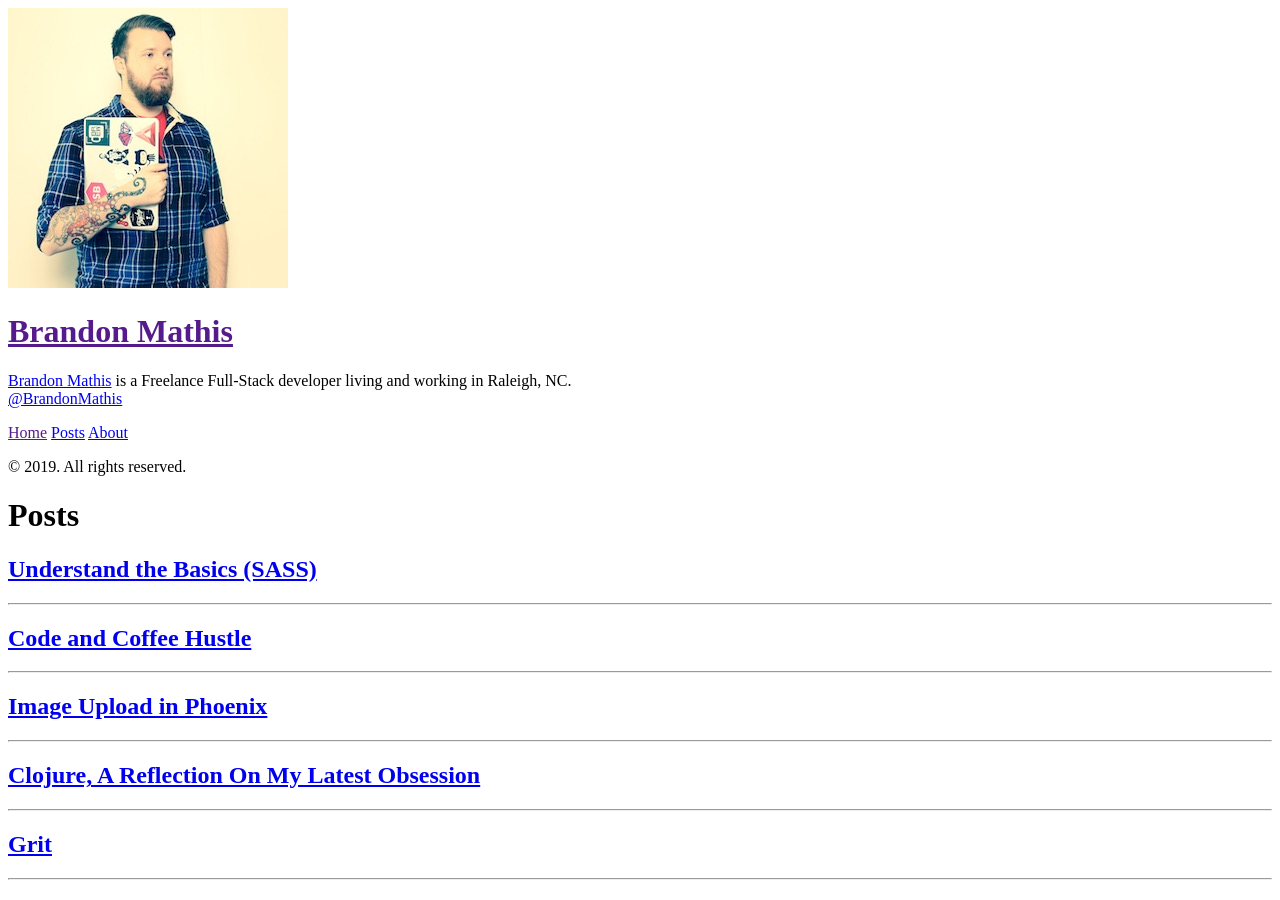
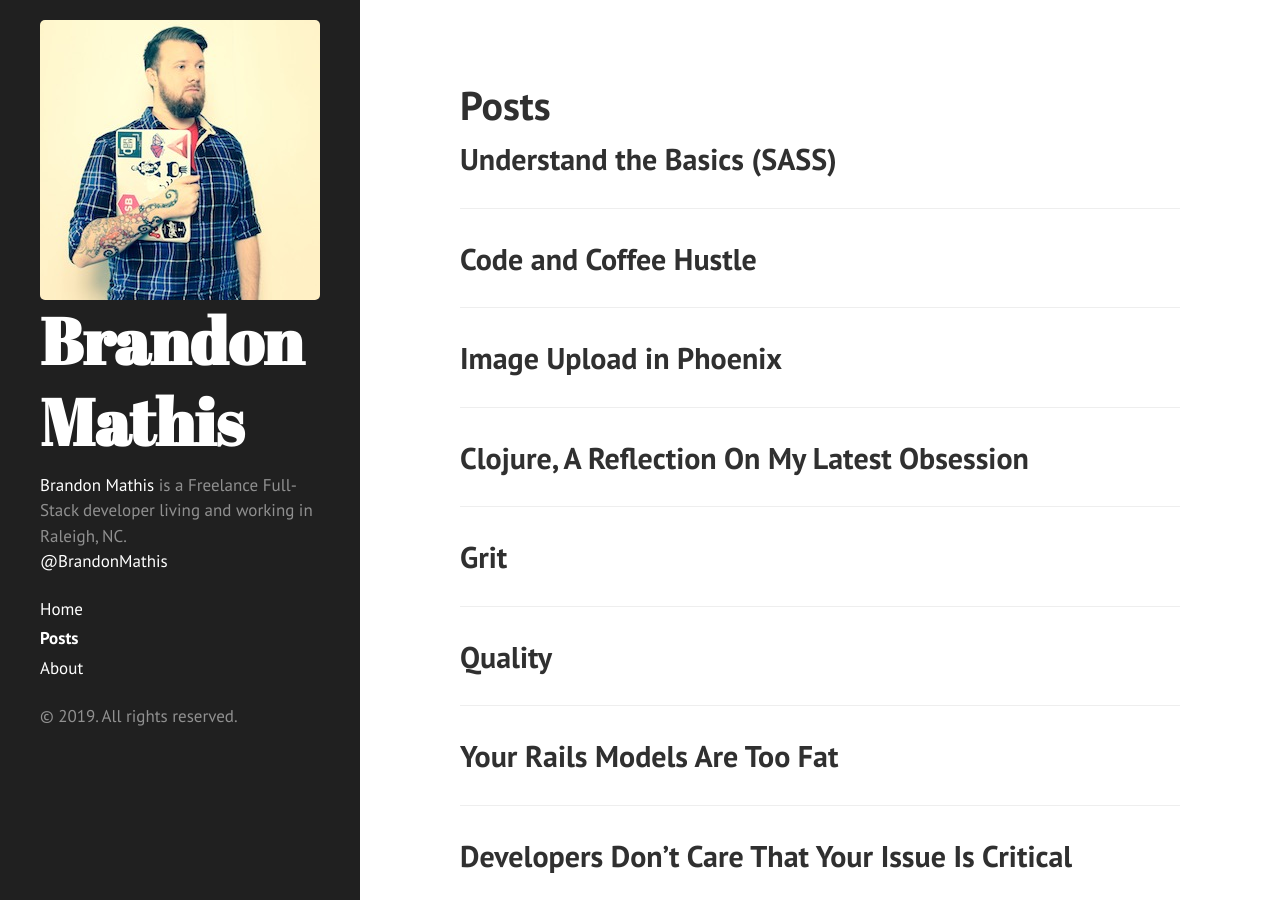
Before and after one commit to BrandonMathis/brandonmathis.github.com, a Jekyll site: the page built from posts.md, in a window 1280 px wide and 900 px high. Built offline with Jekyll 4.4.1, drawn with Linux system fonts in a browser that asks for light colours.

Commit message:
Link styles

```diff
--- a/_includes/head.html
+++ b/_includes/head.html
@@ -15,10 +15,10 @@
   </title>
 
   <!-- CSS -->
-  <link rel="stylesheet" href="{{ site.baseurl }}public/css/poole.css">
-  <link rel="stylesheet" href="{{ site.baseurl }}public/css/syntax.css">
-  <link rel="stylesheet" href="{{ site.baseurl }}public/css/hyde.css">
-  <link rel="stylesheet" href="{{ site.baseurl }}public/css/custom.css">
+  <link rel="stylesheet" href="/public/css/poole.css">
+  <link rel="stylesheet" href="/public/css/syntax.css">
+  <link rel="stylesheet" href="/public/css/hyde.css">
+  <link rel="stylesheet" href="/public/css/custom.css">
   <link rel="stylesheet" href="http://fonts.googleapis.com/css?family=PT+Sans:400,400italic,700|Abril+Fatface">
 
   <!-- Icons -->
```
